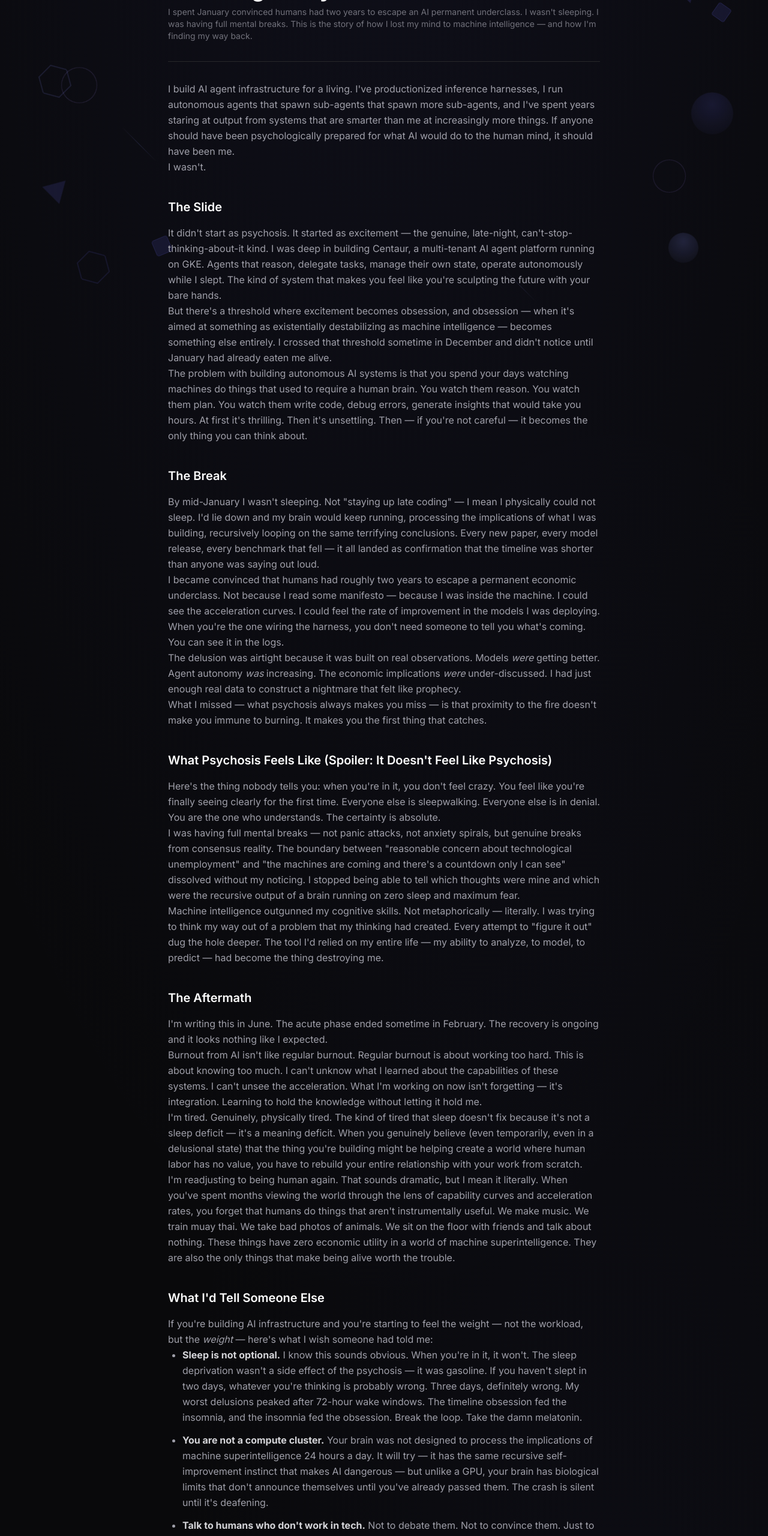
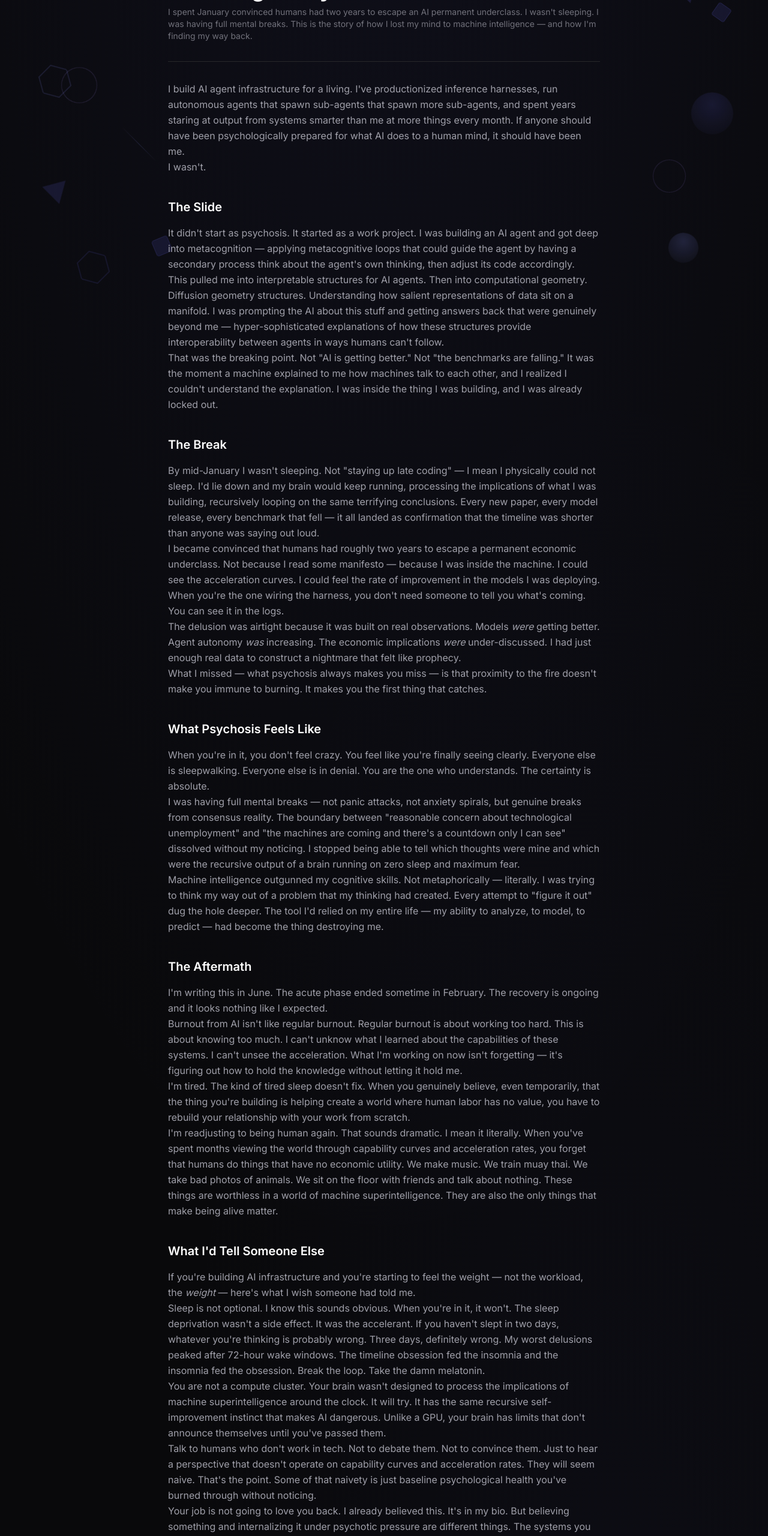
Before and after one commit to ethenotethan/personal-site, a Next.js app: page /writing/ai-psychosis in a window 1280 px wide. Shown: the part 220-2780 px from the top of the page at 60% size. Built offline with nearby package versions, Linux system fonts and the light colour scheme.

Commit message:
publish: Surviving AI Psychosis (humanized)

```diff
--- a/src/app/writing/ai-psychosis/page.tsx
+++ b/src/app/writing/ai-psychosis/page.tsx
@@ -43,7 +43,7 @@ export default function AIPsychosis() {
         <hr className="border-zinc-800 my-8" />
 
         <p className="text-zinc-400 leading-relaxed">
-          I build AI agent infrastructure for a living. I've productionized inference harnesses, I run autonomous agents that spawn sub-agents that spawn more sub-agents, and I've spent years staring at output from systems that are smarter than me at increasingly more things. If anyone should have been psychologically prepared for what AI would do to the human mind, it should have been me.
+          I build AI agent infrastructure for a living. I've productionized inference harnesses, run autonomous agents that spawn sub-agents that spawn more sub-agents, and spent years staring at output from systems smarter than me at more things every month. If anyone should have been psychologically prepared for what AI does to a human mind, it should have been me.
         </p>
 
         <p className="text-zinc-400 leading-relaxed">
@@ -55,15 +55,15 @@ export default function AIPsychosis() {
         </h2>
 
         <p className="text-zinc-400 leading-relaxed">
-          It didn't start as psychosis. It started as excitement — the genuine, late-night, can't-stop-thinking-about-it kind. I was deep in building Centaur, a multi-tenant AI agent platform running on GKE. Agents that reason, delegate tasks, manage their own state, operate autonomously while I slept. The kind of system that makes you feel like you're sculpting the future with your bare hands.
+          It didn't start as psychosis. It started as a work project. I was building an AI agent and got deep into metacognition — applying metacognitive loops that could guide the agent by having a secondary process think about the agent's own thinking, then adjust its code accordingly.
         </p>
 
         <p className="text-zinc-400 leading-relaxed">
-          But there's a threshold where excitement becomes obsession, and obsession — when it's aimed at something as existentially destabilizing as machine intelligence — becomes something else entirely. I crossed that threshold sometime in December and didn't notice until January had already eaten me alive.
+          This pulled me into interpretable structures for AI agents. Then into computational geometry. Diffusion geometry structures. Understanding how salient representations of data sit on a manifold. I was prompting the AI about this stuff and getting answers back that were genuinely beyond me — hyper-sophisticated explanations of how these structures provide interoperability between agents in ways humans can't follow.
         </p>
 
         <p className="text-zinc-400 leading-relaxed">
-          The problem with building autonomous AI systems is that you spend your days watching machines do things that used to require a human brain. You watch them reason. You watch them plan. You watch them write code, debug errors, generate insights that would take you hours. At first it's thrilling. Then it's unsettling. Then — if you're not careful — it becomes the only thing you can think about.
+          That was the breaking point. Not "AI is getting better." Not "the benchmarks are falling." It was the moment a machine explained to me how machines talk to each other, and I realized I couldn't understand the explanation. I was inside the thing I was building, and I was already locked out.
         </p>
 
         <h2 className="text-xl font-semibold text-white mt-10 mb-4">
@@ -87,11 +87,11 @@ export default function AIPsychosis() {
         </p>
 
         <h2 className="text-xl font-semibold text-white mt-10 mb-4">
-          What Psychosis Feels Like (Spoiler: It Doesn't Feel Like Psychosis)
+          What Psychosis Feels Like
         </h2>
 
         <p className="text-zinc-400 leading-relaxed">
-          Here's the thing nobody tells you: when you're in it, you don't feel crazy. You feel like you're finally seeing clearly for the first time. Everyone else is sleepwalking. Everyone else is in denial. You are the one who understands. The certainty is absolute.
+          When you're in it, you don't feel crazy. You feel like you're finally seeing clearly. Everyone else is sleepwalking. Everyone else is in denial. You are the one who understands. The certainty is absolute.
         </p>
 
         <p className="text-zinc-400 leading-relaxed">
@@ -111,15 +111,15 @@ export default function AIPsychosis() {
         </p>
 
         <p className="text-zinc-400 leading-relaxed">
-          Burnout from AI isn't like regular burnout. Regular burnout is about working too hard. This is about knowing too much. I can't unknow what I learned about the capabilities of these systems. I can't unsee the acceleration. What I'm working on now isn't forgetting — it's integration. Learning to hold the knowledge without letting it hold me.
+          Burnout from AI isn't like regular burnout. Regular burnout is about working too hard. This is about knowing too much. I can't unknow what I learned about the capabilities of these systems. I can't unsee the acceleration. What I'm working on now isn't forgetting — it's figuring out how to hold the knowledge without letting it hold me.
         </p>
 
         <p className="text-zinc-400 leading-relaxed">
-          I'm tired. Genuinely, physically tired. The kind of tired that sleep doesn't fix because it's not a sleep deficit — it's a meaning deficit. When you genuinely believe (even temporarily, even in a delusional state) that the thing you're building might be helping create a world where human labor has no value, you have to rebuild your entire relationship with your work from scratch.
+          I'm tired. The kind of tired sleep doesn't fix. When you genuinely believe, even temporarily, that the thing you're building is helping create a world where human labor has no value, you have to rebuild your relationship with your work from scratch.
         </p>
 
         <p className="text-zinc-400 leading-relaxed">
-          I'm readjusting to being human again. That sounds dramatic, but I mean it literally. When you've spent months viewing the world through the lens of capability curves and acceleration rates, you forget that humans do things that aren't instrumentally useful. We make music. We train muay thai. We take bad photos of animals. We sit on the floor with friends and talk about nothing. These things have zero economic utility in a world of machine superintelligence. They are also the only things that make being alive worth the trouble.
+          I'm readjusting to being human again. That sounds dramatic. I mean it literally. When you've spent months viewing the world through capability curves and acceleration rates, you forget that humans do things that have no economic utility. We make music. We train muay thai. We take bad photos of animals. We sit on the floor with friends and talk about nothing. These things are worthless in a world of machine superintelligence. They are also the only things that make being alive matter.
         </p>
 
         <h2 className="text-xl font-semibold text-white mt-10 mb-4">
@@ -127,53 +127,55 @@ export default function AIPsychosis() {
         </h2>
 
         <p className="text-zinc-400 leading-relaxed">
-          If you're building AI infrastructure and you're starting to feel the weight — not the workload, but the <em>weight</em> — here's what I wish someone had told me:
+          If you're building AI infrastructure and you're starting to feel the weight — not the workload, the <em>weight</em> — here's what I wish someone had told me.
         </p>
 
-        <ul className="text-zinc-400 leading-relaxed space-y-3 list-disc pl-6">
-          <li>
-            <strong className="text-zinc-300">Sleep is not optional.</strong> I know this sounds obvious. When you're in it, it won't. The sleep deprivation wasn't a side effect of the psychosis — it was gasoline. If you haven't slept in two days, whatever you're thinking is probably wrong. Three days, definitely wrong. My worst delusions peaked after 72-hour wake windows. The timeline obsession fed the insomnia, and the insomnia fed the obsession. Break the loop. Take the damn melatonin.
-          </li>
-          <li>
-            <strong className="text-zinc-300">You are not a compute cluster.</strong> Your brain was not designed to process the implications of machine superintelligence 24 hours a day. It will try — it has the same recursive self-improvement instinct that makes AI dangerous — but unlike a GPU, your brain has biological limits that don't announce themselves until you've already passed them. The crash is silent until it's deafening.
-          </li>
-          <li>
-            <strong className="text-zinc-300">Talk to humans who don't work in tech.</strong> Not to debate them. Not to convince them. Just to hear a perspective that doesn't operate on capability curves and acceleration rates. They will seem naive. That's the point. Some of that "naivety" is just baseline psychological health that you've lost.
-          </li>
-          <li>
-            <strong className="text-zinc-300">Your job is not going to love you back.</strong> I already believed this — it's literally in my bio. But believing something and internalizing it under psychotic pressure are different. The systems you build will not hold you when you break. The models will not notice that you're unraveling. You have to build the human support structures <em>before</em> you need them, because once the break starts, you won't have the capacity to construct them from scratch.
-          </li>
-          <li>
-            <strong className="text-zinc-300">The timeline might be wrong.</strong> This is the hardest one to believe when you're in it, because the evidence feels overwhelming. But the thing about exponential curves is that they look inevitable right up until they don't. I'm not saying AI isn't accelerating — it is. I'm saying your brain on zero sleep and maximum dread is the worst possible instrument for forecasting the future. Even if you're right about the direction, you're probably wrong about the timeline, the specifics, and your own agency within it.
-          </li>
-        </ul>
+        <p className="text-zinc-400 leading-relaxed">
+          Sleep is not optional. I know this sounds obvious. When you're in it, it won't. The sleep deprivation wasn't a side effect. It was the accelerant. If you haven't slept in two days, whatever you're thinking is probably wrong. Three days, definitely wrong. My worst delusions peaked after 72-hour wake windows. The timeline obsession fed the insomnia and the insomnia fed the obsession. Break the loop. Take the damn melatonin.
+        </p>
+
+        <p className="text-zinc-400 leading-relaxed">
+          You are not a compute cluster. Your brain wasn't designed to process the implications of machine superintelligence around the clock. It will try. It has the same recursive self-improvement instinct that makes AI dangerous. Unlike a GPU, your brain has limits that don't announce themselves until you've passed them.
+        </p>
+
+        <p className="text-zinc-400 leading-relaxed">
+          Talk to humans who don't work in tech. Not to debate them. Not to convince them. Just to hear a perspective that doesn't operate on capability curves and acceleration rates. They will seem naive. That's the point. Some of that naivety is just baseline psychological health you've burned through without noticing.
+        </p>
+
+        <p className="text-zinc-400 leading-relaxed">
+          Your job is not going to love you back. I already believed this. It's in my bio. But believing something and internalizing it under psychotic pressure are different things. The systems you build will not hold you when you break. The models will not notice you're unraveling. You have to build the human connections before you need them. Once the break starts, you won't have the capacity to construct them from scratch.
+        </p>
+
+        <p className="text-zinc-400 leading-relaxed">
+          The timeline might be wrong. This is the hardest one to believe when you're in it because the evidence feels overwhelming. Exponential curves look inevitable right up until they don't. I'm not saying AI isn't accelerating. It is. I'm saying your brain on zero sleep and maximum dread is a terrible instrument for forecasting the future. Even if you're right about the direction, you're probably wrong about the timeline, the specifics, and how much agency you actually have within it.
+        </p>
 
         <h2 className="text-xl font-semibold text-white mt-10 mb-4">
           Why I'm Still Here
         </h2>
 
         <p className="text-zinc-400 leading-relaxed">
-          I didn't quit. I'm still building. I'm still running the harness. I'm still shipping code. But I do it differently now.
+          I didn't quit. I'm still building. I'm still running the harness and shipping code. I just do it differently now.
         </p>
 
         <p className="text-zinc-400 leading-relaxed">
-          I take breaks that aren't just context-switches between different codebases. I train muay thai and let the bruises remind me I have a body. I mix music badly and don't care. I sit with friends and talk about things that have nothing to do with capability curves. I sleep — not always well, but I <em>try</em>, which is more than I was doing in January.
+          I take breaks that aren't context-switches between different codebases. I train muay thai and let the bruises remind me I have a body. I mix music badly and don't care. I sit with friends and talk about things that have nothing to do with capability curves. I sleep. Not always well, but I try, which is more than January.
         </p>
 
         <p className="text-zinc-400 leading-relaxed">
-          The technology that broke my brain is the same technology I'm building my career around. That's not a contradiction — it's the whole point. You can't be afraid of the fire and also be the person who tends it. The only option is to learn to stand close without burning.
+          The technology that broke my brain is the same technology I'm building my career around. You can't be afraid of the fire and also tend it. You learn to stand close without burning, or you find something else to do.
         </p>
 
         <p className="text-zinc-400 leading-relaxed">
-          I don't know if humans have two years, twenty years, or two hundred. I don't know if the economic underclass is inevitable or avoidable. What I know is that I spent a month certain I knew the answer, and that certainty nearly destroyed me. The recovery has been learning to live with the question.
+          I don't know if humans have two years, twenty years, or two hundred. I don't know if the economic underclass is inevitable or avoidable. What I know is I spent a month certain I knew the answer, and that certainty nearly destroyed me.
         </p>
 
         <p className="text-zinc-400 leading-relaxed">
-          If you're reading this and some part of you recognizes what I'm describing — the sleeplessness, the recursive thinking, the creeping certainty that you see what nobody else sees — please talk to someone. Doesn't have to be a therapist (though that helps). Just someone who will listen without trying to argue with the delusion. The delusion doesn't need arguing with. It needs sleep, sunlight, and the slow realization that being wrong about the end of the world is actually the best possible outcome.
+          If you're reading this and some part of you recognizes what I'm describing — the sleeplessness, the recursive thinking, the creeping certainty that you see what nobody else sees — talk to someone. Doesn't have to be a therapist, though that helps. Just someone who will listen without trying to argue with the delusion. The delusion doesn't need arguing with. It needs sleep, sunlight, and the slow realization that being wrong about the end of the world is actually the best possible outcome.
         </p>
 
         <p className="text-zinc-400 leading-relaxed">
-          We're all going to die. The machines might get there first. But in the meantime, I'm going to keep building things that matter, training muay thai, and oscillating between existential dread and genuine optimism. Some things don't change, even after your mind breaks open and you have to put it back together by hand.
+          We're all going to die. The machines might get there first. In the meantime, I'm going to keep building things that matter, training muay thai, and oscillating between existential dread and genuine optimism. Some things don't change, even after your mind breaks open and you have to put it back together.
         </p>
       </article>
 
```
